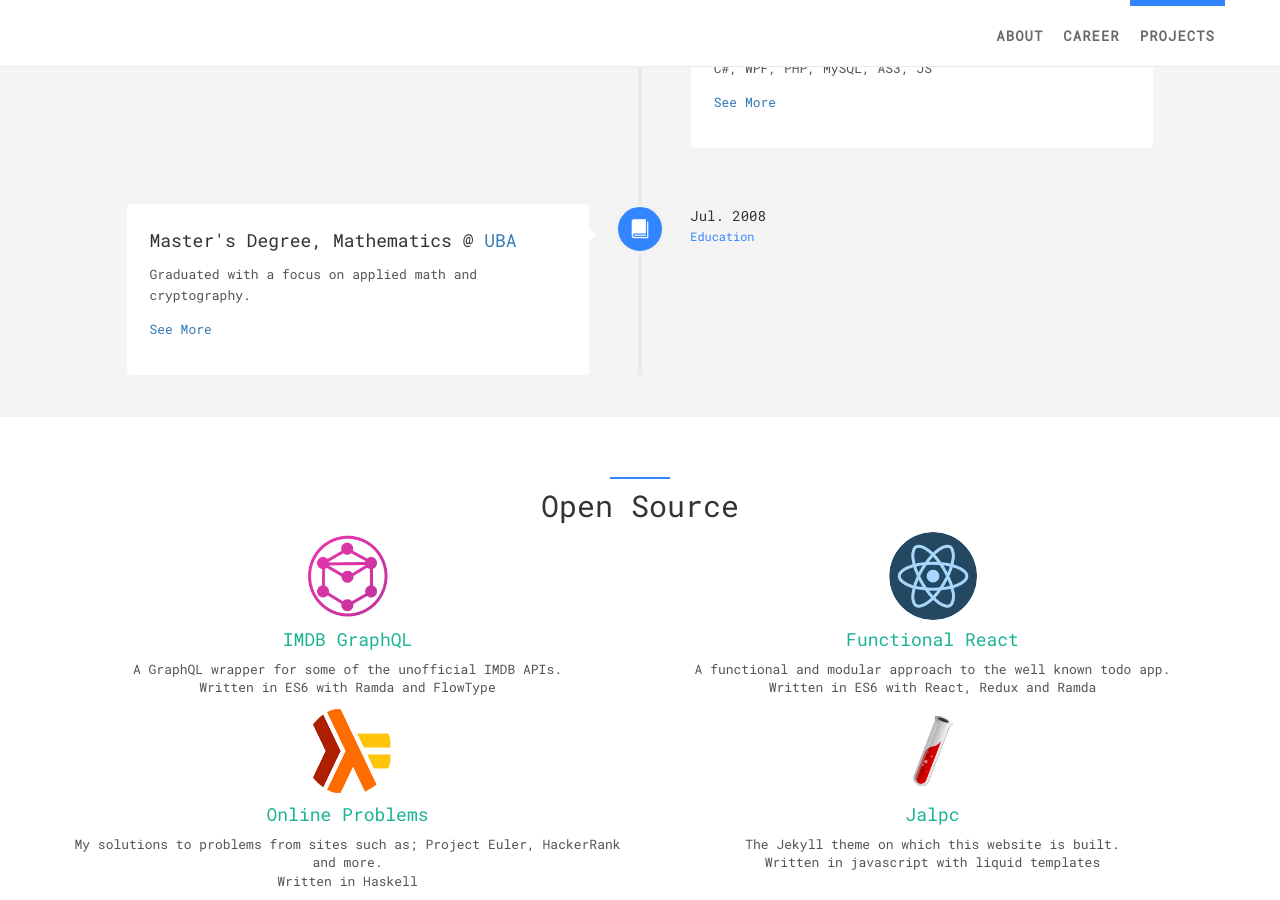
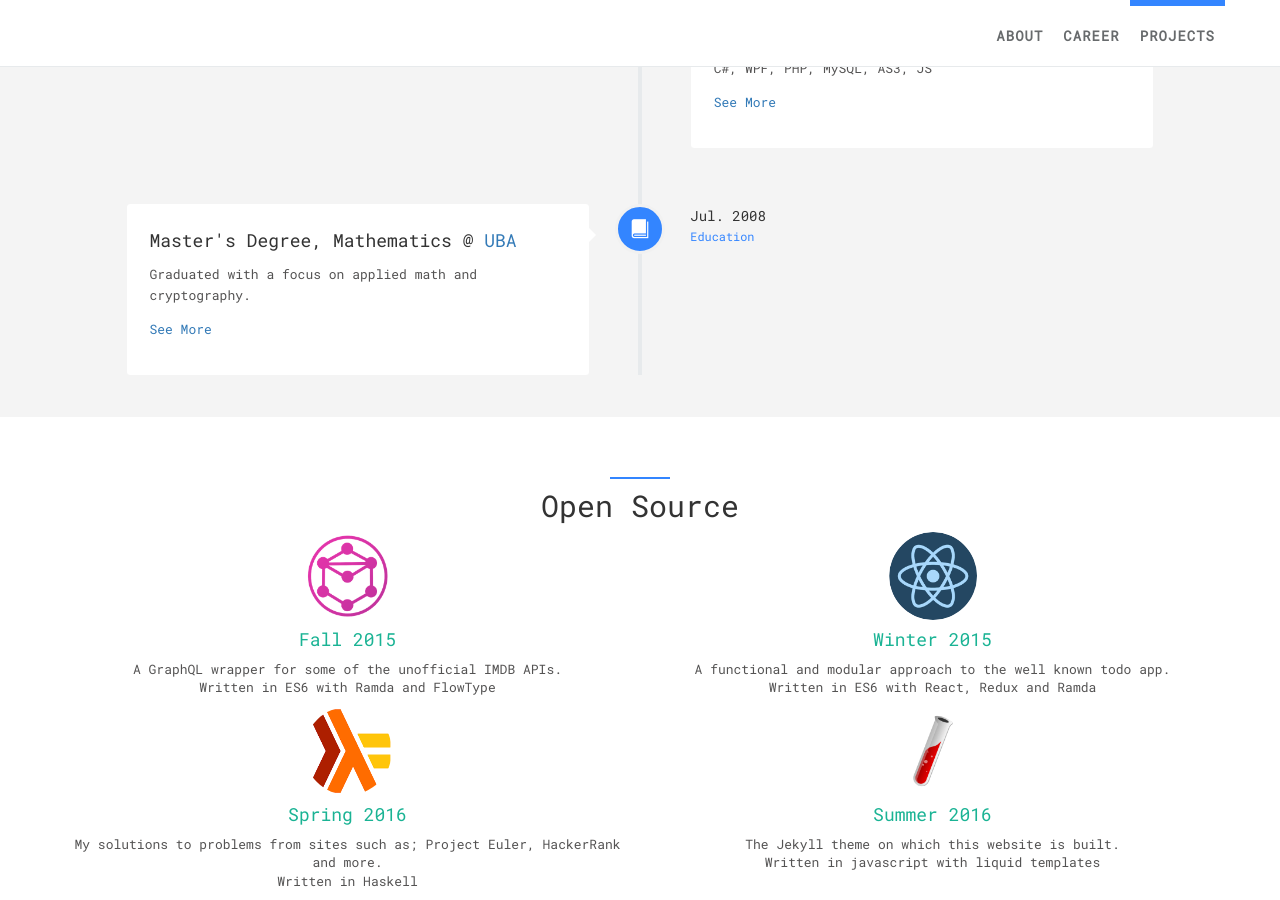
Before and after one commit to nelson-madu/nelson-madu.github.io, a Jekyll site: the page built from index.html, in a window 1280 px wide and 900 px high, scrolled down 2567 px. Built offline with Jekyll 4.4.1, drawn with Linux system fonts in a browser that asks for light colours; some web fonts are replaced.

Commit message:
Update projects.yml

```diff
--- a/_data/projects.yml
+++ b/_data/projects.yml
@@ -1,22 +1,22 @@
-- name: 'IMDB GraphQL'
+- name: 'Fall 2015'
   url: 'https://github.com/lucasschejtman/imdb-graphql-flow'
   img: 'static/img/landing/graphql.png'
   desc: >
           A GraphQL wrapper for some of the unofficial IMDB APIs.
           <br />Written in ES6 with Ramda and FlowType
-- name: 'Functional React'
+- name: 'Winter 2015'
   url: 'https://github.com/lucasschejtman/react-redux-functional'
   img: 'static/img/landing/react.png'
   desc: >
           A functional and modular approach to the well known todo app.
           <br />Written in ES6 with React, Redux and Ramda
-- name: 'Online Problems'
+- name: 'Spring 2016'
   url: 'https://github.com/lucasschejtman/online-problems'
   img: 'static/img/landing/haskell.png'
   desc: >
           My solutions to problems from sites such as; Project Euler, HackerRank and more.
           <br />Written in Haskell
-- name: 'Jalpc'
+- name: 'Summer 2016'
   url: 'https://github.com/Jack614/jalpc_jekyll_theme/graphs/contributors'
   img: 'static/img/landing/jekyll.png'
   desc: >
```
